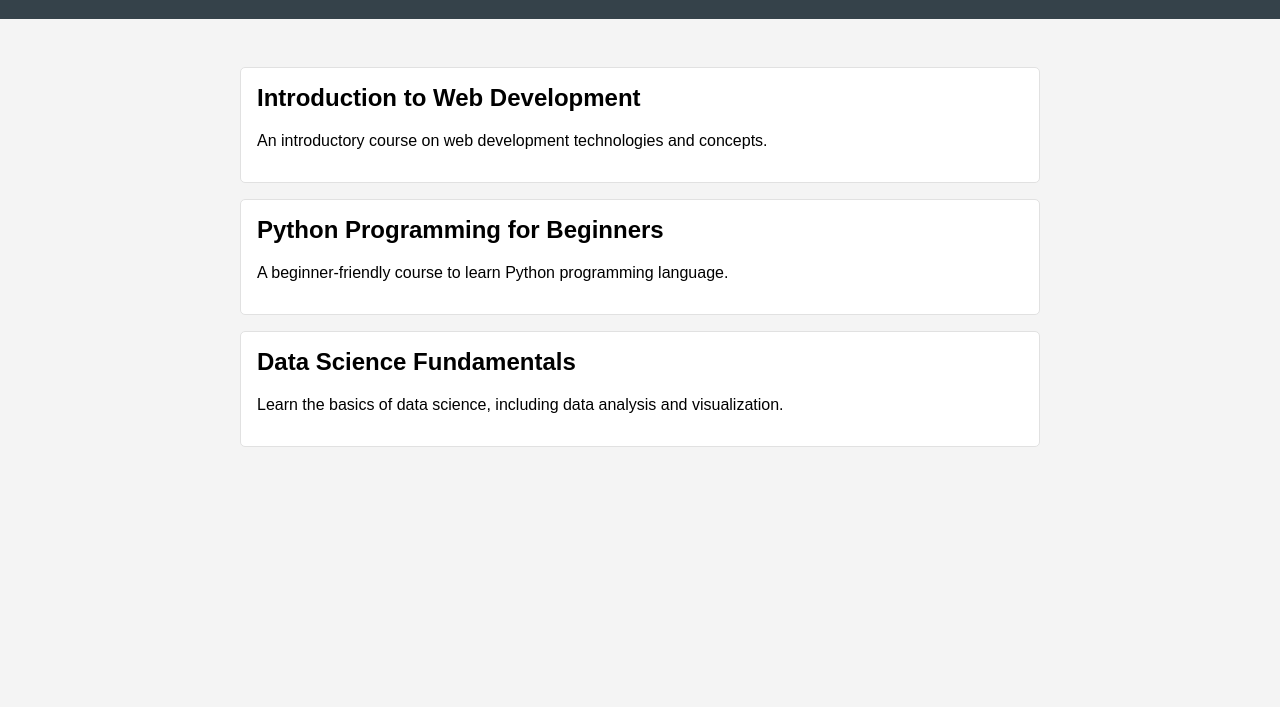
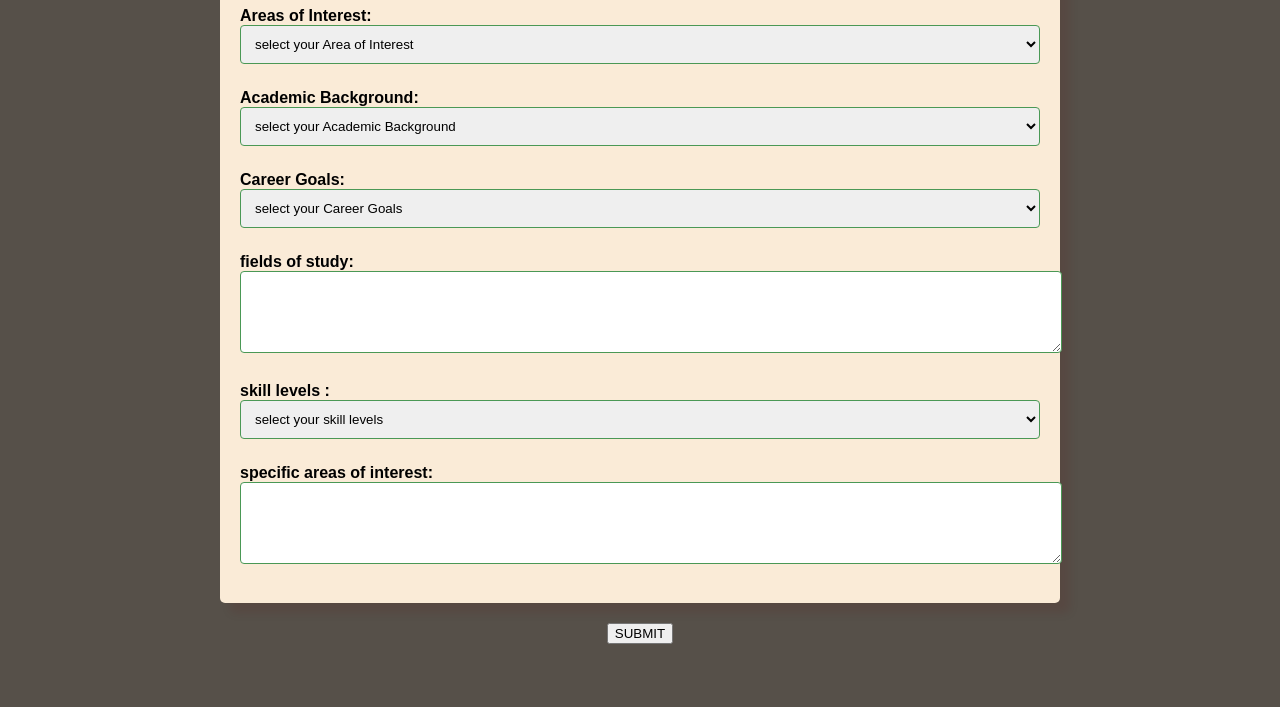
Before and after one commit to Mrgowda2004/courses, a plain HTML site: page index.html in a window 1280 px wide. Shown: the part 93-800 px from the top of the page. Drawn offline with Linux system fonts and the light colour scheme.

Commit message:
Add files via upload

```diff
--- a/index.html
+++ b/index.html
@@ -3,61 +3,126 @@
 <head>
   <meta charset="UTF-8">
   <meta name="viewport" content="width=device-width, initial-scale=1.0">
-    <title>Course List</title>
+  <link rel="stylesheet" href="sytle.css">
+  <title>User Profile</title>
   <style>
     body {
     font-family: Arial, sans-serif;
+    background-color:rgb(86, 80, 73);
     margin: 0;
     padding: 0;
-            background-color: #f4f4f4;
-        }
-        header {
-            background-color: #35424a;
-            color: white;
-            text-align: center;
-            padding: 1em 0;
   }
   .container {
     max-width: 800px;
     margin: 0 auto;
-            padding: 2em;
+    padding: 20px;
+    background-color:antiquewhite;
+    border-radius: 5px;
+    box-shadow: 10px 10px 10px rgba(96, 5, 5, 0.1);
   }
-        .course-list {
-            list-style: none;
-            padding: 0;
+
+  label {
+    font-weight: bold;
+    display: block;
+    margin-top: 10px;
   }
-        .course {
-            background-color: #ffffff;
-            border: 1px solid #e1e1e1;
-            margin-bottom: 1em;
-            padding: 1em;
-            border-radius: 5px;
+
+  select,
+  textarea {
+    width: 100%;
+    padding: 10px;
+    margin-bottom: 15px;
+    border: 1px solid #4a9855;
+    border-radius: 4px;
   }
-        .course h2 {
-            margin-top: 0;
+
+  .button {
+    text-align: center;
+    color: #0056b3;
+    box-sizing: 20px;
+    padding: 20px 20px;
+    size: 20px;
+
   }
+
+  button:hover {
+    background-color: #0056b3;
+  }
+  h1{
+    text-align: center;
+  }
+
   </style>
 </head>
 <body>
-    <header>
-        <h1>Course List</h1>
-    </header>
   <div class="container">
-        <ul class="course-list">
-            <li class="course">
-                <h2>Introduction to Web Development</h2>
-                <p>An introductory course on web development technologies and concepts.</p>
-            </li>
-            <li class="course">
-                <h2>Python Programming for Beginners</h2>
-                <p>A beginner-friendly course to learn Python programming language.</p>
-            </li>
-            <li class="course">
-                <h2>Data Science Fundamentals</h2>
-                <p>Learn the basics of data science, including data analysis and visualization.</p>
-            </li>
-            <!-- Add more courses as needed -->
-        </ul>
+    <h1>User Profile</h1>
+    <form id="profileForm">
+      <label for="fields" >Areas of Interest:</label>
+      <select id="fields"  placeholder="Search by course name or keywords">
+        <option  >select your Area of Interest</option>
+        <option value="engineering">Programer</option>
+        <option value="science">Photography</option>
+        <option value="arts">Arts</option>
+        <option value="engineering">engineering</option>
+        <option value="science">Chemistry</option>
+        <option value="arts">Management</option>
+        <option value="engineering">Time Manegement</option>
+        <option value="science">Biology</option>
+        <option value="arts">Sociology</option>
+        <option value="arts">Gardering</option>
+        <!-- Add more options as needed -->
+      </select>
+       <label for="academic">Academic Background:</label>
+      <select id="academic" name="skills">
+        <option value="academic">select your Academic Background</option>
+        <option value="academic">SSLC</option>
+        <option value="academic">PUC</option>
+        <option value="academic">Diploma</option>
+        <option value="academic">BA</option>
+        <option value="academic">Bcom</option>
+        <option value="academic">BSc</option>
+        <option value="academic">Bsc(cs)</option>
+        <option value="academic">BCA</option>
+        <option value="academic">MA</option>
+        <option value="academic">Mcom</option>
+        <option value="academic">Msc</option>
+        <option value="academic">MBA</option>
+        <option value="academic">MCA</option>
+        <option value="academic">Nursing</option>
+        <option value="academic">Bsc(Agri)</option>
+        <option value="academic">Medical</option>
+      </select>
+      <label for="career">Career Goals:</label>
+      <select id="academic" name="skills">
+        <option value="career">select your Career Goals</option>
+        <option value="career">Leadership</option>
+        <option value="career">Development</option>
+        <option value="career">Education</option>
+        <option value="career">Productivity</option>
+        <option value="career">Doctor</option>
+        <option value="career">Efficiency</option>
+        <option value="career">Political</option>
+        <option value="career">Research</option>
+      </select>
+      <label for="fields">fields of study:</label>
+      <textarea id="fields" name="fields" rows="4"></textarea>
+      <label for="skill">skill levels :</label>
+      <select id="skill" name="skills">
+        <option value="skill">select your skill levels</option>
+        <option value="skill">Novice</option>
+        <option value="skill">Advanced Beginner</option>
+        <option value="skill">Competence</option>
+        <option value="skill">Proficient</option>
+        <option value="skill">Expert</option>
+        </select>
+        <label for="interest">specific areas of interest:</label>
+      <textarea id="interest" name="interest" rows="4"></textarea>
+    </form>
+  </div><div class="button">
+  <a href="index2.html">
+    <button >SUBMIT</button>
+  </a>
   </div>
 </body>
 </html>
```
Also changed, not shown: index2.html (added, +148 -0 lines), image1.png (added), image2.png (added). Lines whose indentation alone changed are shown as unchanged.
